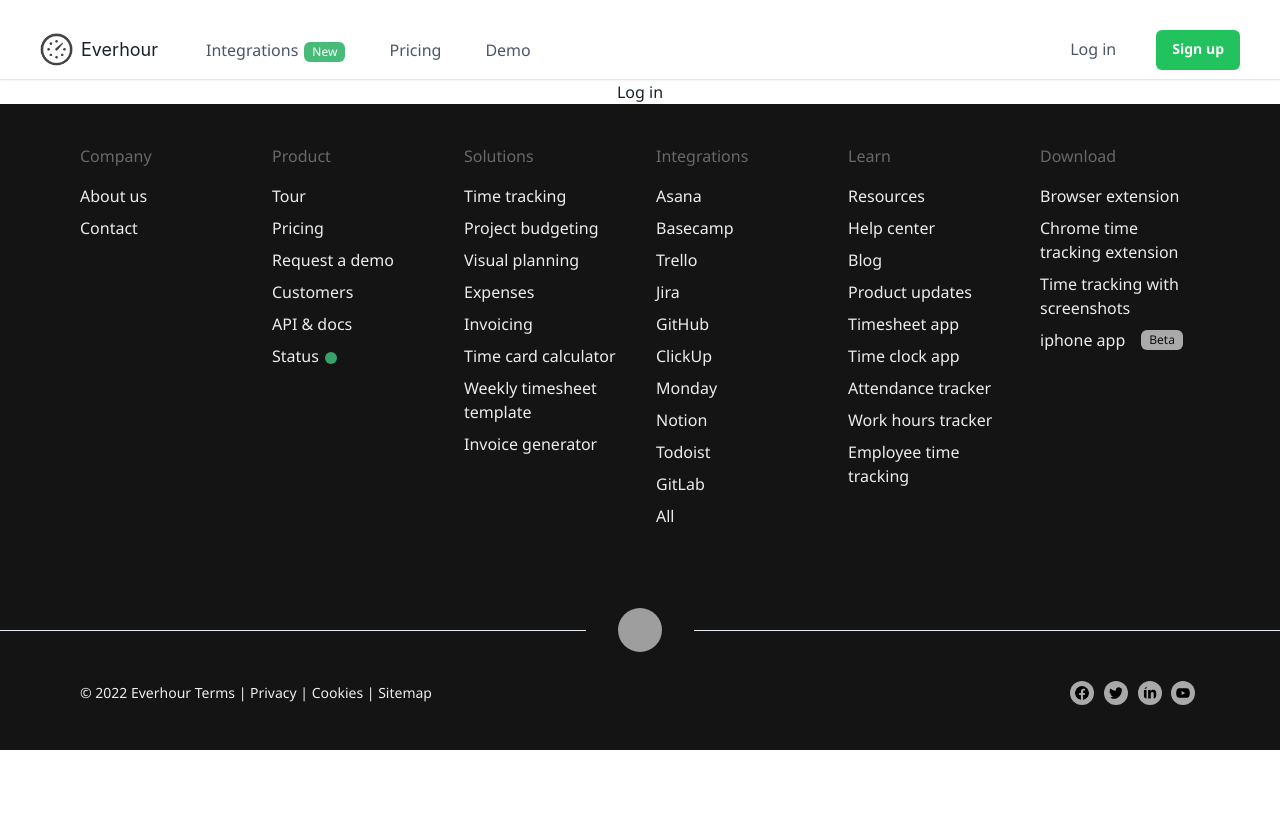
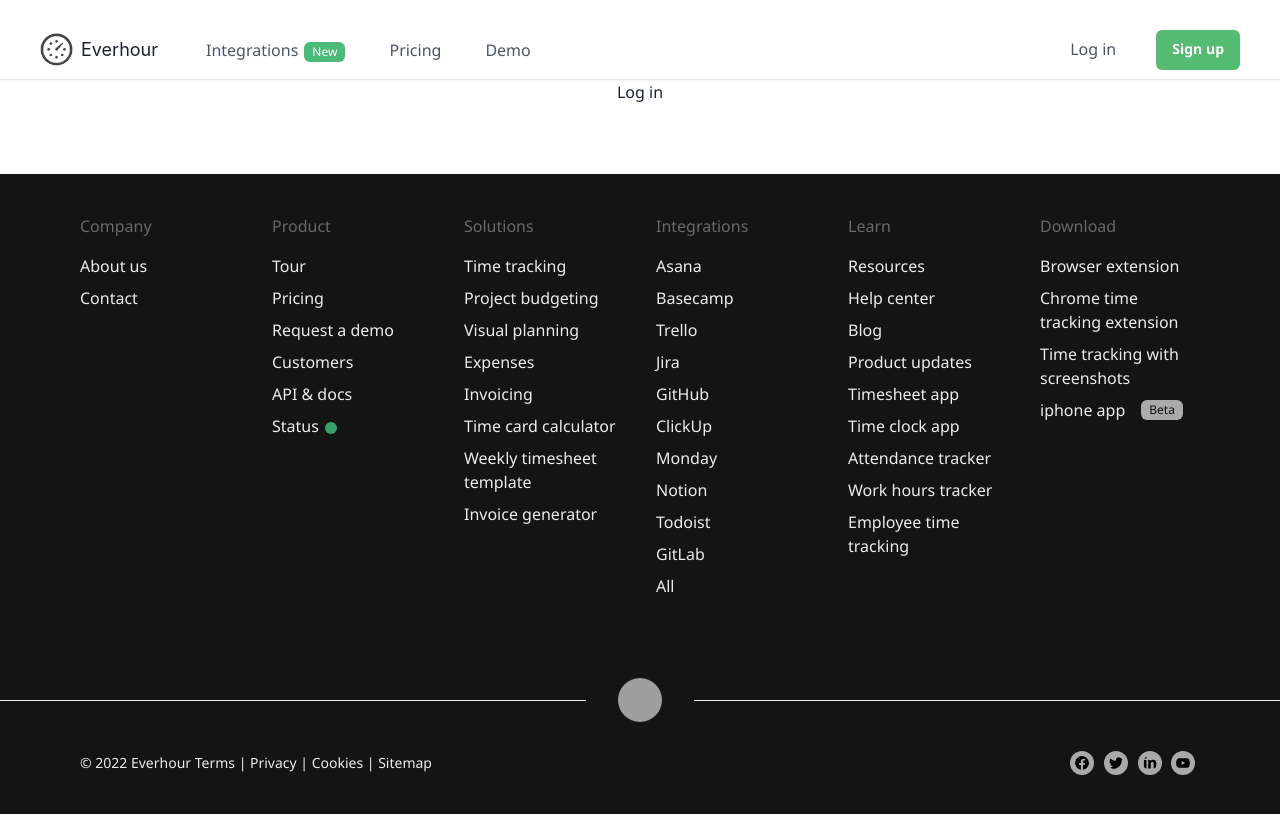
Before and after one commit to Madhukesh06/everhour.com-clone, a React (Vite) app: page /login in a window 1280 px wide. Shown: the top 814 px of the page. Built offline with nearby package versions, Linux system fonts and the light colour scheme; grey boxes are pictures that could not be loaded.

Commit message:
margin-top added to the footer

```diff
--- a/src/components/Footer/Footer.jsx
+++ b/src/components/Footer/Footer.jsx
@@ -17,6 +17,7 @@
          bg={'blackAlpha.900'}
          color={'whiteAlpha.900'}
          align={'left'}
+         mt={70}
       >
          <Container as={Stack} maxW={'auto'} py={10} px={{ base: 8, md: 10, lg: 20 }}>
             <SimpleGrid columns={{ base: 2, md: 3, lg: 6 }} spacing={8}>
--- a/src/components/Navbar/Navbar.jsx
+++ b/src/components/Navbar/Navbar.jsx
@@ -151,12 +151,13 @@
                   fontSize={'sm'}
                   fontWeight={600}
                   color={'white'}
-                  colorScheme={'whatsapp'}
                   as={NavLink}
                   to='/signup'
+                  bg="#56bb72"
+                  _dark={{ bg: "brand.500" }}
                   _hover={{
-                     bg: '#25D366',
-                     boxShadow: 'md'
+                     bg: "green.400",
+                     boxShadow: "rgba(123, 213, 133, 0.400) 0px 3px 7px 3px"
                   }}>
                   Sign up
                </Button>
```
